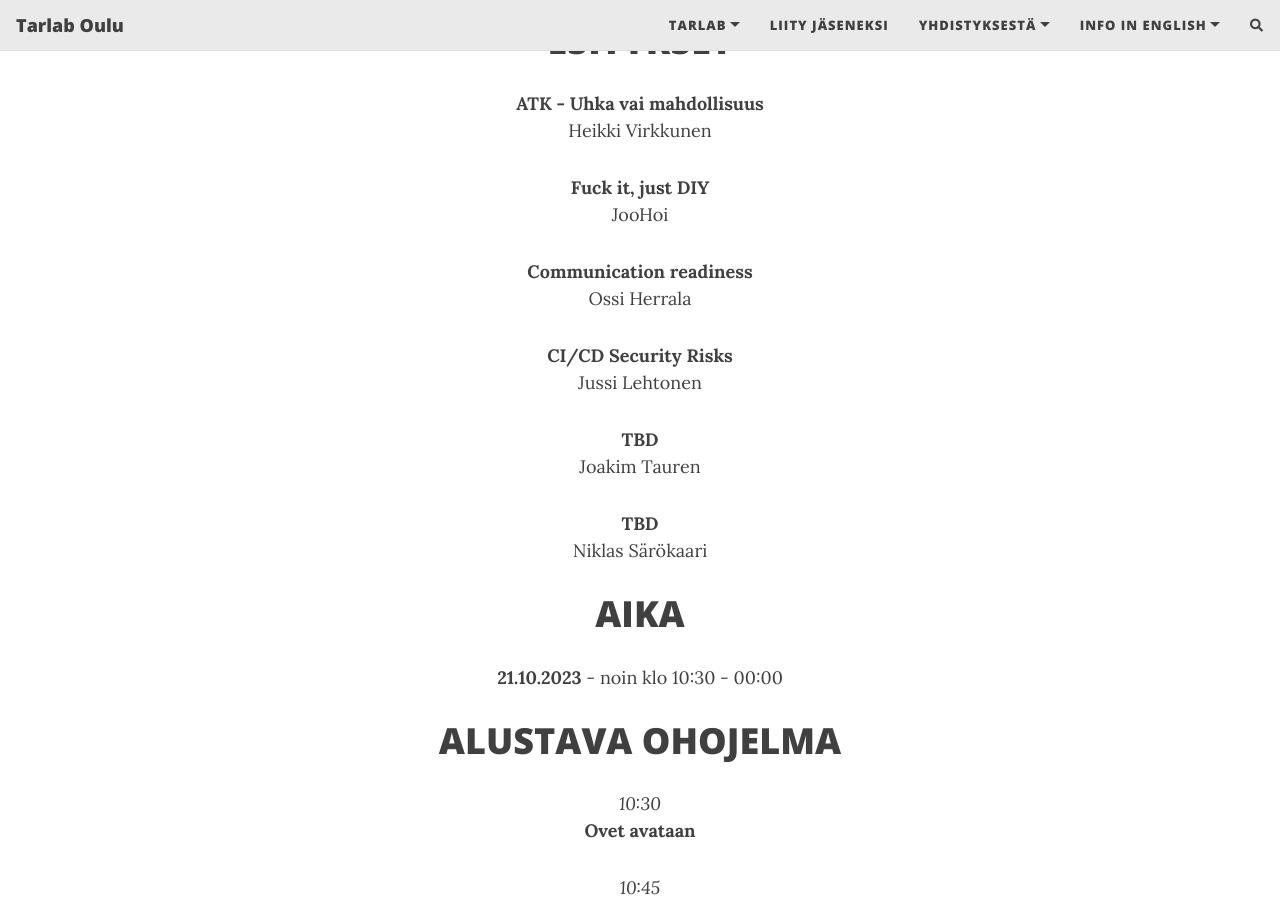
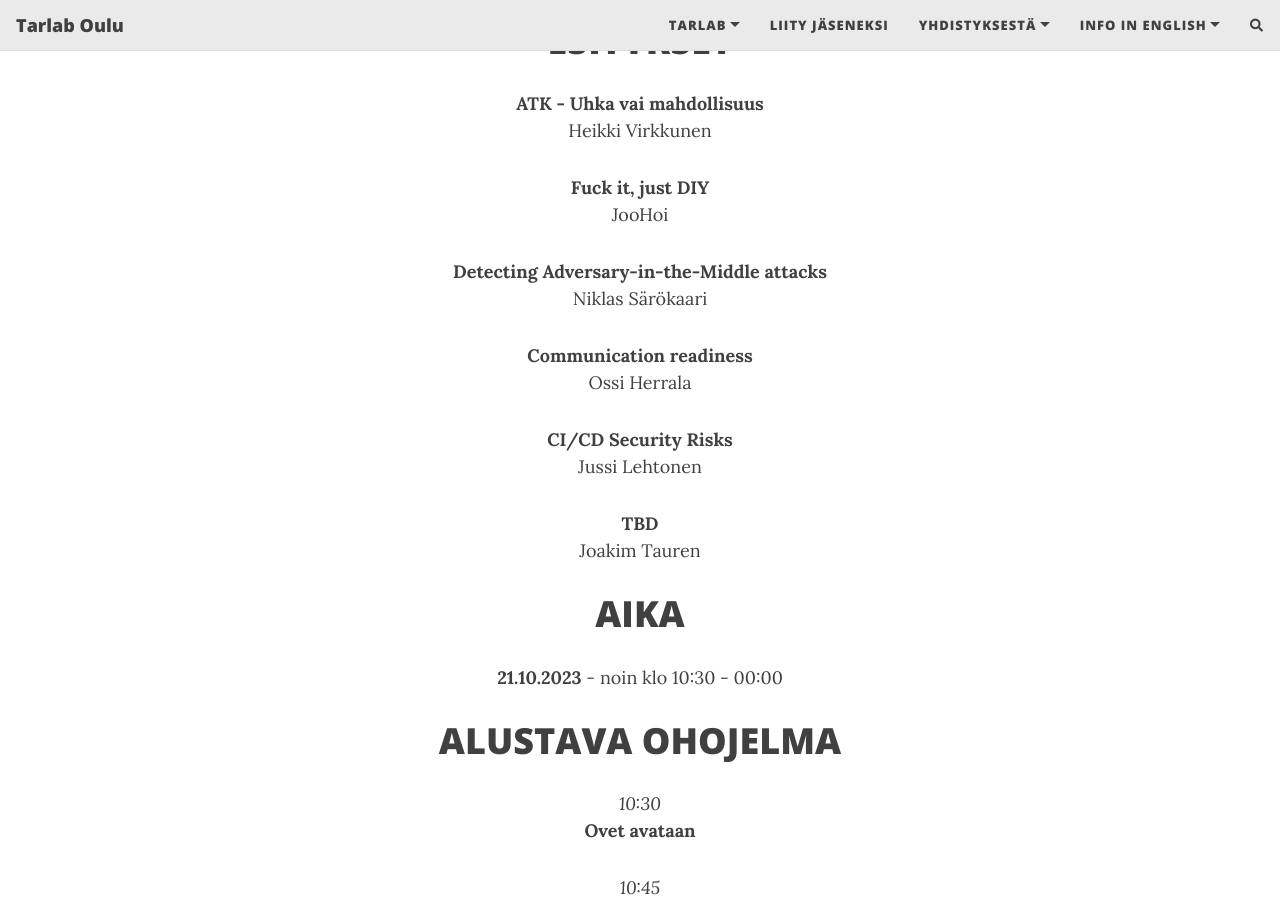
Before and after one commit to Tarlab/tarlab.github.io, a Jekyll site: the page built from _pages/HackAfterDark.md, in a window 1280 px wide and 900 px high, scrolled down 833 px. Built offline with Jekyll 4.4.1, drawn with Linux system fonts in a browser that asks for light colours; nearby versions of some CDN libraries; comment, search, counter and statistics services are not loaded.

Commit message:
Add the topic for Niklas

```diff
--- a/_pages/HackAfterDark.md
+++ b/_pages/HackAfterDark.md
@@ -18,6 +18,9 @@ Heikki Virkkunen
 **Fuck it, just DIY**
 JooHoi
 
+**Detecting Adversary-in-the-Middle attacks**
+Niklas Särökaari
+
 **Communication readiness**
 Ossi Herrala
 
@@ -26,9 +29,6 @@ Jussi Lehtonen
 
 **TBD**
 Joakim Tauren
-
-**TBD**
-Niklas Särökaari
 
 # AIKA
 **21.10.2023** - noin klo 10:30 - 00:00
```
